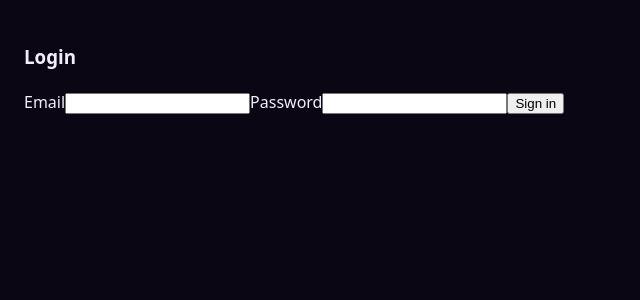
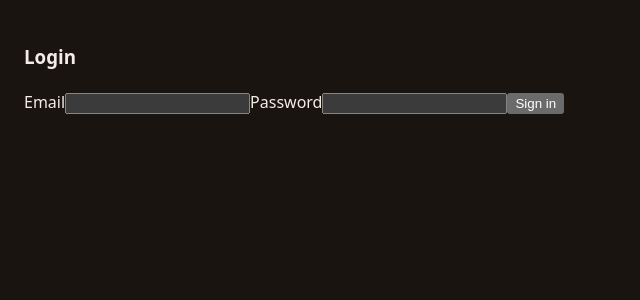
Before and after one commit to kabeier/WaxWatchFS, a Next.js app in the folder frontend/: page /login in a window 1280 px wide. Shown: the top 300 px of the page, without its empty margins (0-640 px from the left). Built offline with nearby package versions, Linux system fonts and the light colour scheme; no server answers.

Commit message:
Adopt WaxWatch global theme tokens and default dark theme (#143)
* Adopt WaxWatch global theme tokens

* Restore visible default link styling

```diff
--- a/frontend/app/layout.tsx
+++ b/frontend/app/layout.tsx
@@ -9,7 +9,7 @@
 
 export default function RootLayout({ children }: { children: React.ReactNode }) {
   return (
-    <html lang="en">
+    <html lang="en" data-theme="dark" suppressHydrationWarning>
       <body>
         <AppProviders>{children}</AppProviders>
       </body>
--- a/frontend/src/styles/global.css
+++ b/frontend/src/styles/global.css
@@ -1,19 +1,4 @@
 :root {
-  /* background + surfaces */
-  --bg: #0b0614;
-  --surface: #140b24;
-
-  /* text */
-  --text: #f2eefc;
-  --muted: #b9b0d6;
-
-  /* accents */
-  --accent: #7c3aed; /* purple */
-  --accent2: #2dd4bf; /* teal */
-
-  /* borders */
-  --border: rgba(255, 255, 255, 0.08);
-
   --font-family-sans: system-ui, -apple-system, Segoe UI, Roboto, sans-serif;
 
   /* spacing */
@@ -26,33 +11,170 @@
 
   /* radii */
   --radius-md: 6px;
+  --radius-lg: 12px;
+  --radius-xl: 14px;
 
-  /* semantic aliases */
-  --color-bg-subtle: var(--surface);
-  --color-fg-default: var(--text);
-  --color-state-warning: #f59e0b;
-  --color-state-success: #22c55e;
+  /* semantic aliases for existing primitives */
+  --color-bg-subtle: var(--ww-bg-surface);
+  --color-fg-default: var(--ww-text-primary);
+  --color-state-warning: var(--ww-warning);
+  --color-state-success: var(--ww-success);
+}
+
+:root[data-theme="dark"] {
+  color-scheme: dark;
+
+  /* Neutrals */
+  --ww-bg-app: #1a1411;
+  --ww-bg-surface: #231a16;
+  --ww-bg-elevated: #2a1f1a;
+  --ww-border-subtle: #3a2a22;
+
+  /* Text */
+  --ww-text-primary: #f4ede6;
+  --ww-text-secondary: #c7b8ad;
+  --ww-text-muted: #9c8c80;
+
+  /* Waveform palette */
+  --ww-stripe-deep: #3b1f14;
+  --ww-stripe-mid: #8c3a0f;
+  --ww-stripe-amber: #d87a00;
+  --ww-stripe-gold: #f4b000;
+
+  /* Glows */
+  --ww-glow-subtle: rgba(244, 176, 0, 0.05);
+  --ww-glow-hover: rgba(244, 176, 0, 0.1);
+  --ww-glow-active: rgba(216, 122, 0, 0.18);
+
+  /* Focus and semantic states */
+  --ww-focus-ring: rgba(244, 176, 0, 0.38);
+  --ww-success: rgba(244, 176, 0, 0.65);
+  --ww-warning: rgba(216, 122, 0, 0.75);
+  --ww-error: #c84a3a;
+
+  /* Component defaults */
+  --ww-card-bg: var(--ww-bg-surface);
+  --ww-card-border: var(--ww-border-subtle);
+  --ww-input-bg: var(--ww-bg-surface);
+  --ww-input-border: var(--ww-border-subtle);
+  --ww-button-primary-bg: var(--ww-stripe-amber);
+  --ww-button-primary-text: var(--ww-bg-app);
+  --ww-button-secondary-bg: transparent;
+  --ww-button-secondary-text: var(--ww-text-primary);
+  --ww-button-secondary-border: var(--ww-border-subtle);
+
+  /* Shadows */
+  --ww-shadow-soft: 0 10px 30px rgba(0, 0, 0, 0.35);
+}
+
+:root[data-theme="light"] {
+  color-scheme: light;
+
+  /* Neutrals */
+  --ww-bg-app: #fbf6ef;
+  --ww-bg-surface: #fffaf3;
+  --ww-bg-elevated: #ffffff;
+  --ww-border-subtle: #e3d6c9;
+
+  /* Text */
+  --ww-text-primary: #1a1411;
+  --ww-text-secondary: #3a2a22;
+  --ww-text-muted: #6a5b50;
+
+  /* Waveform palette */
+  --ww-stripe-deep: #3b1f14;
+  --ww-stripe-mid: #8c3a0f;
+  --ww-stripe-amber: #d87a00;
+  --ww-stripe-gold: #f4b000;
+
+  /* Glows */
+  --ww-glow-subtle: rgba(216, 122, 0, 0.1);
+  --ww-glow-hover: rgba(216, 122, 0, 0.16);
+  --ww-glow-active: rgba(216, 122, 0, 0.22);
+
+  /* Focus and semantic states */
+  --ww-focus-ring: rgba(140, 58, 15, 0.32);
+  --ww-success: rgba(216, 122, 0, 0.85);
+  --ww-warning: rgba(140, 58, 15, 0.75);
+  --ww-error: #b53c2f;
+
+  /* Component defaults */
+  --ww-card-bg: var(--ww-bg-surface);
+  --ww-card-border: var(--ww-border-subtle);
+  --ww-input-bg: var(--ww-bg-elevated);
+  --ww-input-border: var(--ww-border-subtle);
+  --ww-button-primary-bg: var(--ww-stripe-amber);
+  --ww-button-primary-text: #1a1411;
+  --ww-button-secondary-bg: transparent;
+  --ww-button-secondary-text: var(--ww-text-primary);
+  --ww-button-secondary-border: var(--ww-border-subtle);
+
+  /* Shadows */
+  --ww-shadow-soft: 0 10px 24px rgba(26, 20, 17, 0.1);
+}
+
+:root,
+html,
+body {
+  margin: 0;
+  background: var(--ww-bg-app);
+  color: var(--ww-text-primary);
 }
 
 body {
-  margin: 0;
-  background: var(--bg);
-  color: var(--text);
   font-family: var(--font-family-sans);
   line-height: 1.5;
 }
 
 a {
-  color: var(--accent2);
+  color: inherit;
+  text-decoration: none;
 }
 
-a:hover {
-  color: var(--accent);
+a:not([class]) {
+  color: var(--ww-stripe-gold);
+  text-decoration: underline;
+  text-decoration-thickness: 1.5px;
+  text-underline-offset: 0.16em;
+}
+
+a:not([class]):hover {
+  color: var(--ww-stripe-amber);
+}
+
+:focus-visible {
+  outline: 2px solid var(--ww-focus-ring);
+  outline-offset: 2px;
 }
 
 hr {
   border: none;
-  border-top: 1px solid var(--border);
+  border-top: 1px solid var(--ww-border-subtle);
+}
+
+.ww-card {
+  background: var(--ww-card-bg);
+  border: 1px solid var(--ww-card-border);
+  border-radius: var(--radius-xl);
+  box-shadow: var(--ww-shadow-soft);
+}
+
+.ww-card--glow {
+  box-shadow:
+    var(--ww-shadow-soft),
+    0 0 60px var(--ww-glow-subtle);
+}
+
+.ww-card--glow:hover {
+  box-shadow:
+    var(--ww-shadow-soft),
+    0 0 70px var(--ww-glow-hover);
+}
+
+.ww-card--glow.is-active {
+  box-shadow:
+    var(--ww-shadow-soft),
+    0 0 80px var(--ww-glow-active);
 }
 
 .layout-main {
@@ -75,8 +197,19 @@
 }
 
 .top-nav-link {
+  display: inline-flex;
+  align-items: center;
   margin-right: var(--space-3);
-  text-decoration: none;
+  color: var(--ww-text-secondary);
+  transition:
+    color 200ms ease-in-out,
+    text-shadow 200ms ease-in-out;
+}
+
+.top-nav-link:hover,
+.top-nav-link:focus-visible {
+  color: var(--ww-text-primary);
+  text-shadow: 0 0 18px var(--ww-glow-subtle);
 }
 
 .top-nav-divider {
@@ -84,11 +217,13 @@
 }
 
 .auth-notice {
-  background-color: var(--color-bg-subtle);
-  color: var(--color-fg-default);
+  background: var(--ww-card-bg);
+  color: var(--ww-text-primary);
   padding: var(--space-3);
   margin-bottom: var(--space-4);
-  border-radius: var(--radius-md);
+  border-radius: var(--radius-xl);
+  border: 1px solid var(--ww-card-border);
+  box-shadow: var(--ww-shadow-soft);
 }
 
 .auth-notice--reauth-required {
```
Also changed, not shown: 1 other file (tests, documents, lock files or other folders).
